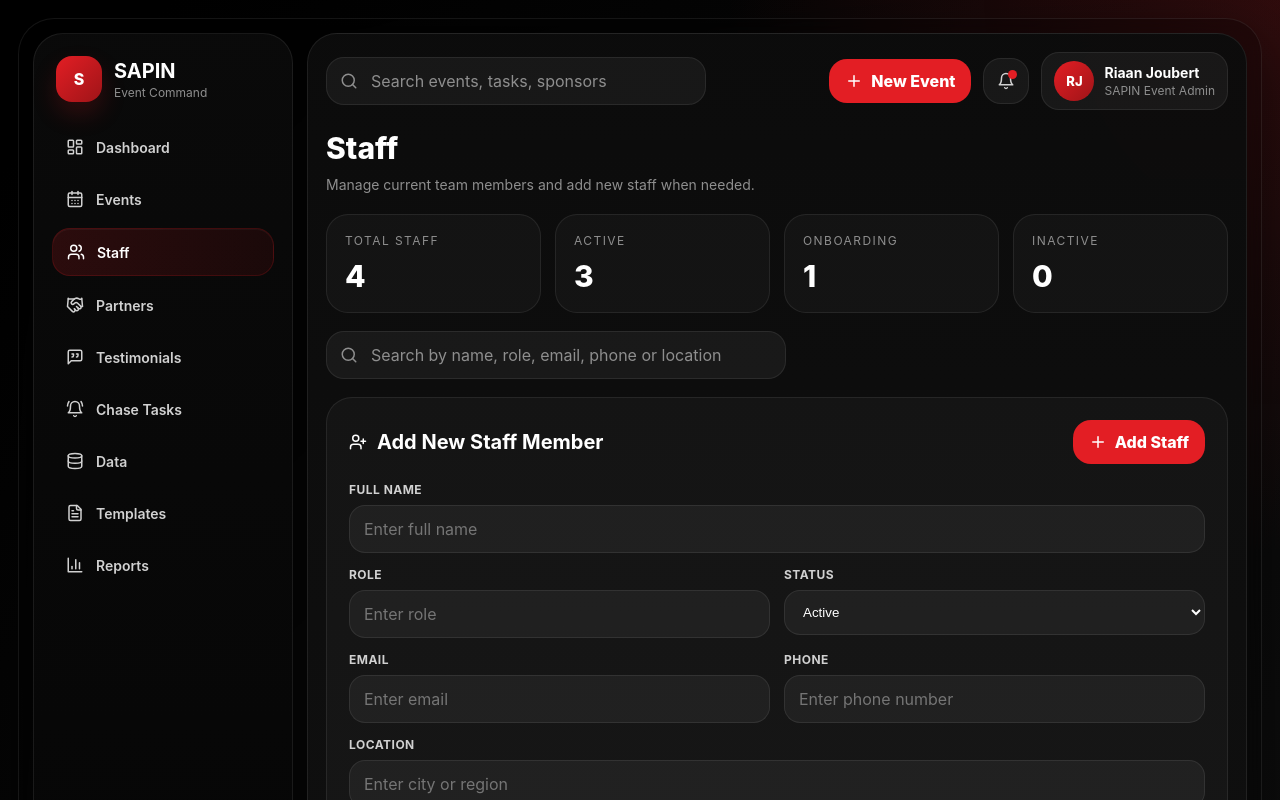
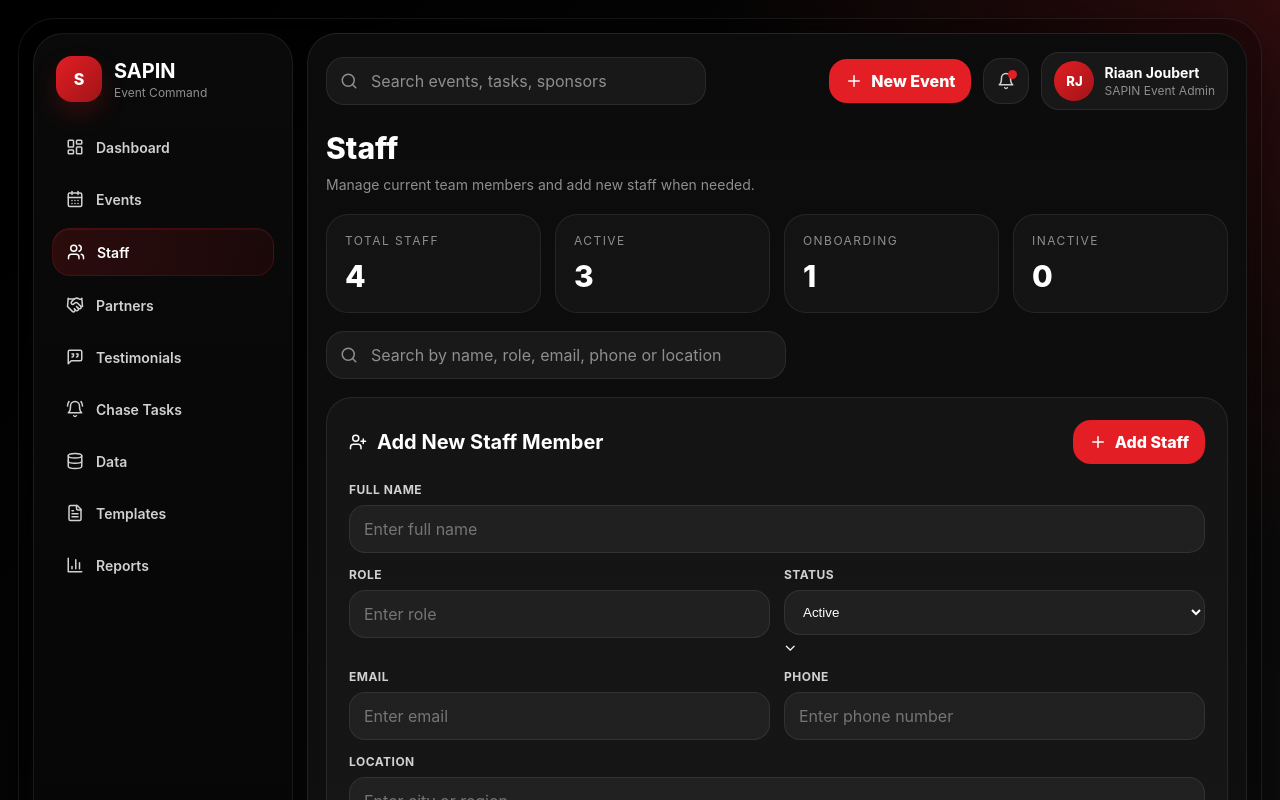
Before and after one commit to RiaangrimJoubert/sapin-event-command, a React (Vite) app: page / in a window 1280 px wide. Both pictures are taken after a click on the button "Staff". Shown: the top 800 px of the page. Built offline with nearby package versions, Linux system fonts and the light colour scheme.

Commit message:
Update Staff.jsx

```diff
--- a/src/pages/Staff.jsx
+++ b/src/pages/Staff.jsx
@@ -61,7 +61,31 @@ const blankForm = {
   status: "Active",
 };
 
-function StaffCard({ member, isEditing, editForm, onEdit, onDelete, onChange, onSave, onCancel }) {
+function PremiumSelect({ value, onChange, options = [] }) {
+  return (
+    <div className="premium-select-wrap">
+      <select className="premium-select" value={value} onChange={onChange}>
+        {options.map((option) => (
+          <option key={option} value={option}>
+            {option}
+          </option>
+        ))}
+      </select>
+      <span className="premium-select-arrow">⌄</span>
+    </div>
+  );
+}
+
+function StaffCard({
+  member,
+  isEditing,
+  editForm,
+  onEdit,
+  onDelete,
+  onChange,
+  onSave,
+  onCancel,
+}) {
   const initials = member.fullName
     .split(" ")
     .map((part) => part[0])
@@ -107,14 +131,11 @@ function StaffCard({ member, isEditing, editForm, onEdit, onDelete, onChange, on
 
           <div className="staff-field">
             <label>Status</label>
-            <select
+            <PremiumSelect
               value={editForm.status}
               onChange={(e) => onChange("status", e.target.value)}
-            >
-              <option>Active</option>
-              <option>Onboarding</option>
-              <option>Inactive</option>
-            </select>
+              options={["Active", "Onboarding", "Inactive"]}
+            />
           </div>
 
           <div className="staff-field">
@@ -349,16 +370,13 @@ export default function Staff() {
 
           <div className="staff-field">
             <label>Status</label>
-            <select
+            <PremiumSelect
               value={newMember.status}
               onChange={(e) =>
                 setNewMember((prev) => ({ ...prev, status: e.target.value }))
               }
-            >
-              <option>Active</option>
-              <option>Onboarding</option>
-              <option>Inactive</option>
-            </select>
+              options={["Active", "Onboarding", "Inactive"]}
+            />
           </div>
 
           <div className="staff-field">
```
